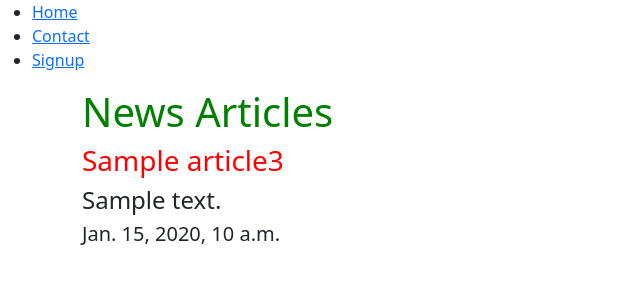
After one commit to paulthomas2107/DjangoForBeginners, a Django app: page /home2/ in a window 1280 px wide. The commit adds this page. Shown: the top 300 px of the page, without its empty margins (0-640 px from the left). Run offline with Django 3.2, Linux system fonts and the light colour scheme; tables that the repository leaves empty hold one stand-in row (values such as "Sample post"); some libraries are stand-ins or nearby versions.

Commit message:
Added Article3 stuff

```diff
--- a/TestProject/TestProject/NewsApp/admin.py
+++ b/TestProject/TestProject/NewsApp/admin.py
@@ -1,5 +1,6 @@
 from django.contrib import admin
-from .models import News, SportsNews, RegistrationData, Publication, Article, Article2, Reporter, Place, Restaurant
+from .models import News, SportsNews, RegistrationData, Publication, Article, Article2, Reporter, Place, Restaurant\
+    , Article3
 
 # Register your models here.
 admin.site.register(News)
@@ -11,3 +12,4 @@ admin.site.register(Article2)
 admin.site.register(Reporter)
 admin.site.register(Place)
 admin.site.register(Restaurant)
+admin.site.register(Article3)
--- a/TestProject/TestProject/NewsApp/models.py
+++ b/TestProject/TestProject/NewsApp/models.py
@@ -2,6 +2,18 @@ from django.db import models
 from django.utils import timezone
 
 # Create your models here.
+
+
+class Article3(models.Model):
+    title = models.CharField(max_length=30)
+    body = models.TextField(max_length=300)
+    date = models.DateTimeField(auto_now_add=True)
+
+    def __str__(self):
+        return self.title
+
+    def ShortenText(self):
+        return self.body[:100]
 
 
 class Place(models.Model):
--- a/TestProject/TestProject/NewsApp/static/css/style.css
+++ b/TestProject/TestProject/NewsApp/static/css/style.css
@@ -1,4 +1,7 @@
 h1 {
+color:green;
+}
+
+h3 {
 color:red;
-
 }
--- a/TestProject/TestProject/NewsApp/urls.py
+++ b/TestProject/TestProject/NewsApp/urls.py
@@ -1,14 +1,16 @@
 from django.urls import path
-from .views import Home, Contact, register, addUser, modelform, addModalForm
+from .views import Home, Contact, register, addUser, modelform, addModalForm, Home2
 
 urlpatterns = [
 
     # path('news/<int:year>', News, name='News'),
     path('home/', Home, name='Home'),
+    path('home2/', Home2, name='Home2'),
     path('contact/', Contact, name='Contact'),
     path('signup/', register, name='register'),
     path('addUser/', addUser, name='addUser'),
     path('modalform/', modelform, name='form'),
     path('addmodalform/', addModalForm, name='modalform'),
 
+
 ]
--- a/TestProject/TestProject/NewsApp/views.py
+++ b/TestProject/TestProject/NewsApp/views.py
@@ -1,11 +1,21 @@
 from django.shortcuts import render, redirect
 from .models import News as NewsData
 from .forms import RegistrationForm, RegistrationModal
-from .models import RegistrationData
+from .models import RegistrationData, Article3
 from django.contrib import messages
 
 
 # Create your views here.
+
+def Home2(request):
+
+    article = Article3.objects.all()
+
+    context = {
+        "article": article
+    }
+
+    return render(request, 'home2.html', context)
 
 
 def register(request):
--- /dev/null
+++ b/TestProject/TestProject/templates/home2.html
@@ -0,0 +1,19 @@
+{% extends 'base.html' %}
+
+{% block title %} Home {% endblock %}
+
+{% block body %}
+
+<div class="container">
+    <h1>News Articles</h1>
+    {% for articles in article %}
+
+         <h3>{{articles.title}}</h3>
+         <h4>{{articles.ShortenText}}</h4>
+         <h5>{{articles.date}}</h5>
+
+
+    {% endfor %}
+</div>
+
+{% endblock %}
```
Also changed, not shown: TestProject/TestProject/NewsApp/migrations/0008_auto_20210319_1653.py (added).
